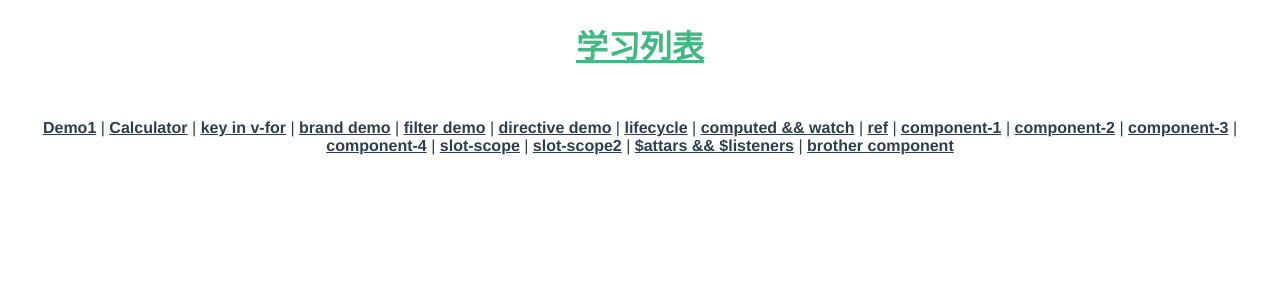
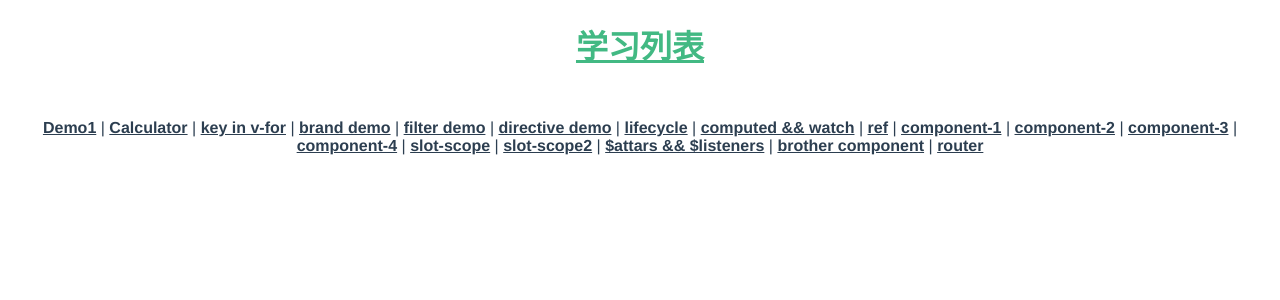
Before and after one commit to tearill/Reading_Record, a Vue app in the folder Vue/vue-cli-learn/: page / in a window 1280 px wide. Shown: the top 300 px of the page. Built offline with nearby package versions, Linux system fonts and the light colour scheme.

Commit message:
新页面

```diff
--- a/Vue/vue-cli-learn/src/App.vue
+++ b/Vue/vue-cli-learn/src/App.vue
@@ -18,7 +18,8 @@
       <router-link to="/slot-scope">slot-scope</router-link> |
       <router-link to="/slot-scope2">slot-scope2</router-link> |
       <router-link to="/attars-listeners">$attars && $listeners</router-link> |
-      <router-link to="/brother-component">brother component</router-link>
+      <router-link to="/brother-component">brother component</router-link> |
+      <router-link to="/router">router</router-link>
     </div>
     <router-view/>
   </div>
```
